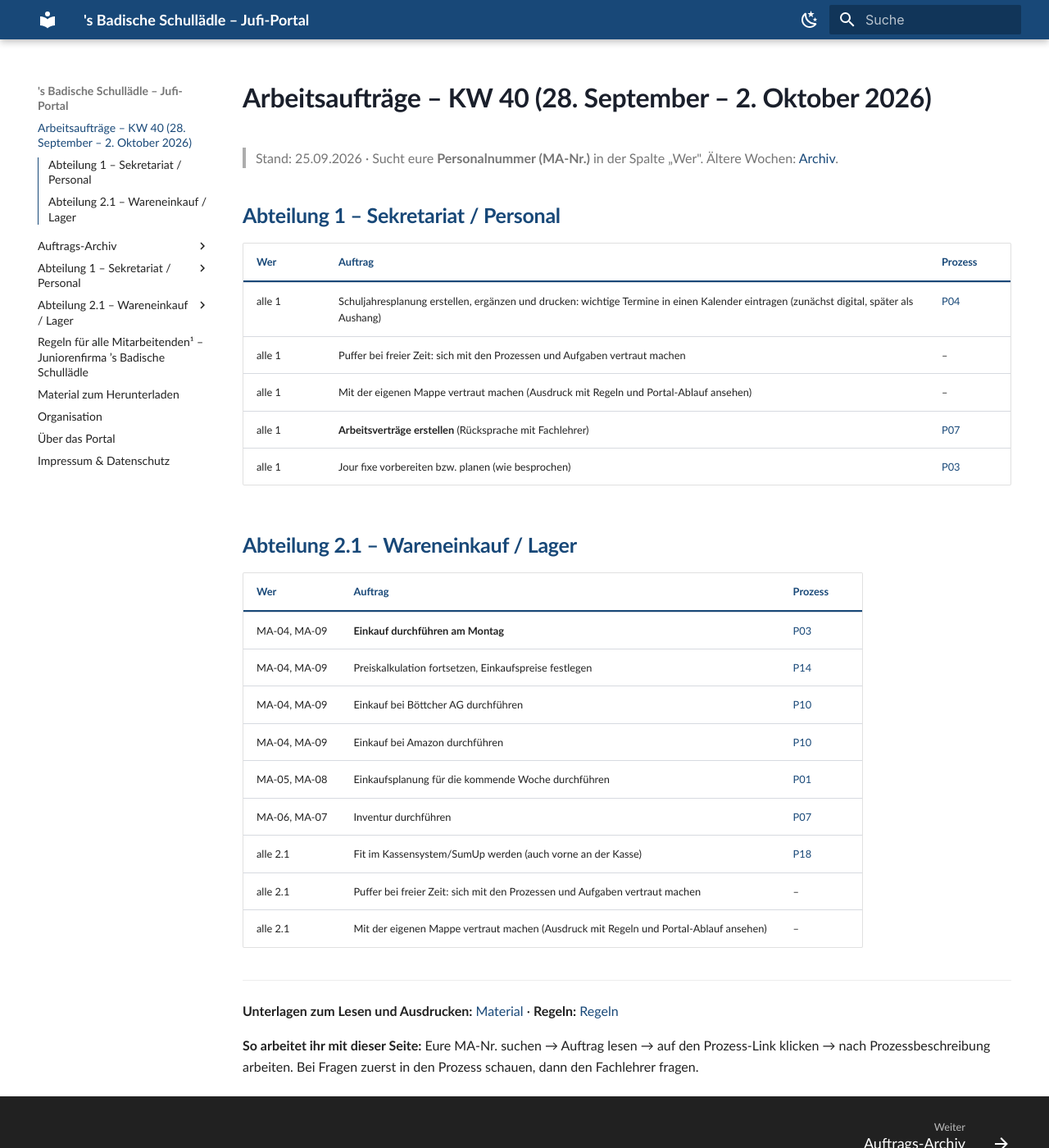
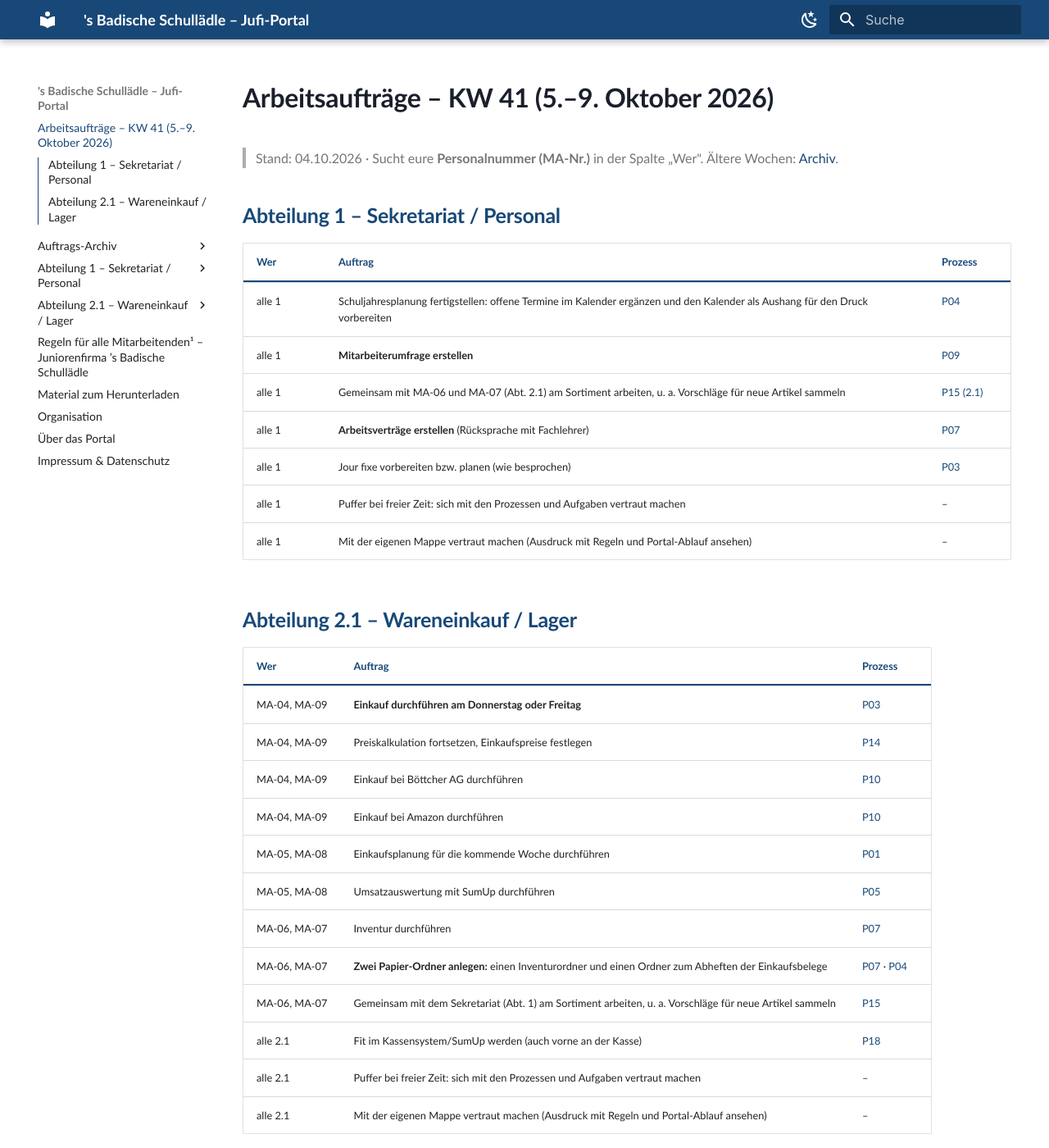
Before and after one commit to ocin-ai/jufi-portal, an MkDocs documentation site: the page built from docs/index.md, in a window 1280 px wide and 1400 px high. Shown: the whole window at 82% size. Built offline with MkDocs 1.6.1 and Material for MkDocs 9.7.7, drawn with Linux system fonts in a browser that asks for light colours.

```diff
--- a/docs/index.md
+++ b/docs/index.md
@@ -1,27 +1,32 @@
-# Arbeitsaufträge – KW 40 (28. September – 2. Oktober 2026)
+# Arbeitsaufträge – KW 41 (5.–9. Oktober 2026)
 
-> Stand: 25.09.2026 · Sucht eure **Personalnummer (MA-Nr.)** in der Spalte „Wer". Ältere Wochen: [Archiv](archiv/index.md).
+> Stand: 04.10.2026 · Sucht eure **Personalnummer (MA-Nr.)** in der Spalte „Wer". Ältere Wochen: [Archiv](archiv/index.md).
 
 ## Abteilung 1 – Sekretariat / Personal
 
 | Wer | Auftrag | Prozess |
 | --- | --- | --- |
-| alle 1 | Schuljahresplanung erstellen, ergänzen und drucken: wichtige Termine in einen Kalender eintragen (zunächst digital, später als Aushang) | [P04](abteilung-1/P04_Terminplanung.md) |
+| alle 1 | Schuljahresplanung fertigstellen: offene Termine im Kalender ergänzen und den Kalender als Aushang für den Druck vorbereiten | [P04](abteilung-1/P04_Terminplanung.md) |
+| alle 1 | **Mitarbeiterumfrage erstellen** | [P09](abteilung-1/P09_Umfragen-Mitarbeiterzufriedenheit.md) |
+| alle 1 | Gemeinsam mit MA-06 und MA-07 (Abt. 2.1) am Sortiment arbeiten, u. a. Vorschläge für neue Artikel sammeln | [P15 (2.1)](abteilung-2-1/P15_Produktmanagement.md) |
+| alle 1 | **Arbeitsverträge erstellen** (Rücksprache mit Fachlehrer) | [P07](abteilung-1/P07_Arbeitsvertraege.md) |
+| alle 1 | Jour fixe vorbereiten bzw. planen (wie besprochen) | [P03](abteilung-1/P03_Jour-Fixe.md) |
 | alle 1 | Puffer bei freier Zeit: sich mit den Prozessen und Aufgaben vertraut machen | – |
 | alle 1 | Mit der eigenen Mappe vertraut machen (Ausdruck mit Regeln und Portal-Ablauf ansehen) | – |
-| alle 1 | **Arbeitsverträge erstellen** (Rücksprache mit Fachlehrer) | [P07](abteilung-1/P07_Arbeitsvertraege.md) |
-| alle 1 | Jour fixe vorbereiten bzw. planen (wie besprochen) | [P03](abteilung-1/P03_Jour-Fixe.md) |
 
 ## Abteilung 2.1 – Wareneinkauf / Lager
 
 | Wer | Auftrag | Prozess |
 | --- | --- | --- |
-| MA-04, MA-09 | **Einkauf durchführen am Montag** | [P03](abteilung-2-1/P03_Einkauf-durchfuehren.md) |
+| MA-04, MA-09 | **Einkauf durchführen am Donnerstag oder Freitag** | [P03](abteilung-2-1/P03_Einkauf-durchfuehren.md) |
 | MA-04, MA-09 | Preiskalkulation fortsetzen, Einkaufspreise festlegen | [P14](abteilung-2-1/P14_Preiskalkulation.md) |
 | MA-04, MA-09 | Einkauf bei Böttcher AG durchführen | [P10](abteilung-2-1/P10_Online-Bestellungen.md) |
 | MA-04, MA-09 | Einkauf bei Amazon durchführen | [P10](abteilung-2-1/P10_Online-Bestellungen.md) |
 | MA-05, MA-08 | Einkaufsplanung für die kommende Woche durchführen | [P01](abteilung-2-1/P01_Einkaufsliste-erstellen.md) |
+| MA-05, MA-08 | Umsatzauswertung mit SumUp durchführen | [P05](abteilung-2-1/P05_Umsatzauswertung-SumUp.md) |
 | MA-06, MA-07 | Inventur durchführen | [P07](abteilung-2-1/P07_Inventur.md) |
+| MA-06, MA-07 | **Zwei Papier-Ordner anlegen:** einen Inventurordner und einen Ordner zum Abheften der Einkaufsbelege | [P07](abteilung-2-1/P07_Inventur.md) · [P04](abteilung-2-1/P04_Einkaufsbelege-digitalisieren.md) |
+| MA-06, MA-07 | Gemeinsam mit dem Sekretariat (Abt. 1) am Sortiment arbeiten, u. a. Vorschläge für neue Artikel sammeln | [P15](abteilung-2-1/P15_Produktmanagement.md) |
 | alle 2.1 | Fit im Kassensystem/SumUp werden (auch vorne an der Kasse) | [P18](abteilung-2-1/P18_Verwaltung-SumUp.md) |
 | alle 2.1 | Puffer bei freier Zeit: sich mit den Prozessen und Aufgaben vertraut machen | – |
 | alle 2.1 | Mit der eigenen Mappe vertraut machen (Ausdruck mit Regeln und Portal-Ablauf ansehen) | – |
```
Also changed, not shown: docs/abteilung-2-1/P01_Einkaufsliste-erstellen.md (+2 -2 lines), docs/abteilung-2-1/P11_Lagerverwaltung-Bedarfsliste.md (+3 -3 lines), docs/archiv/2026-kw40.md (added, +25 -0 lines).
